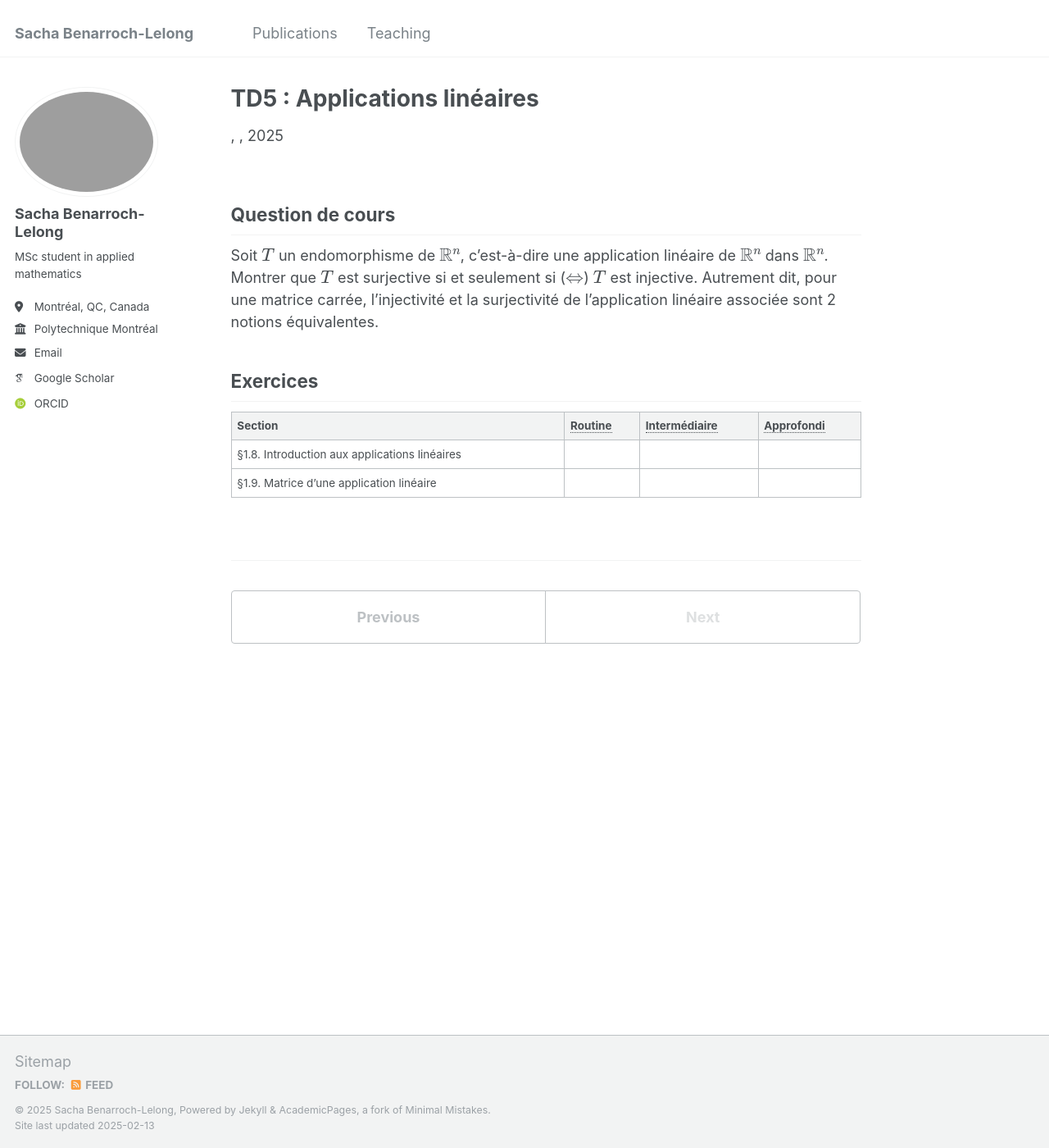
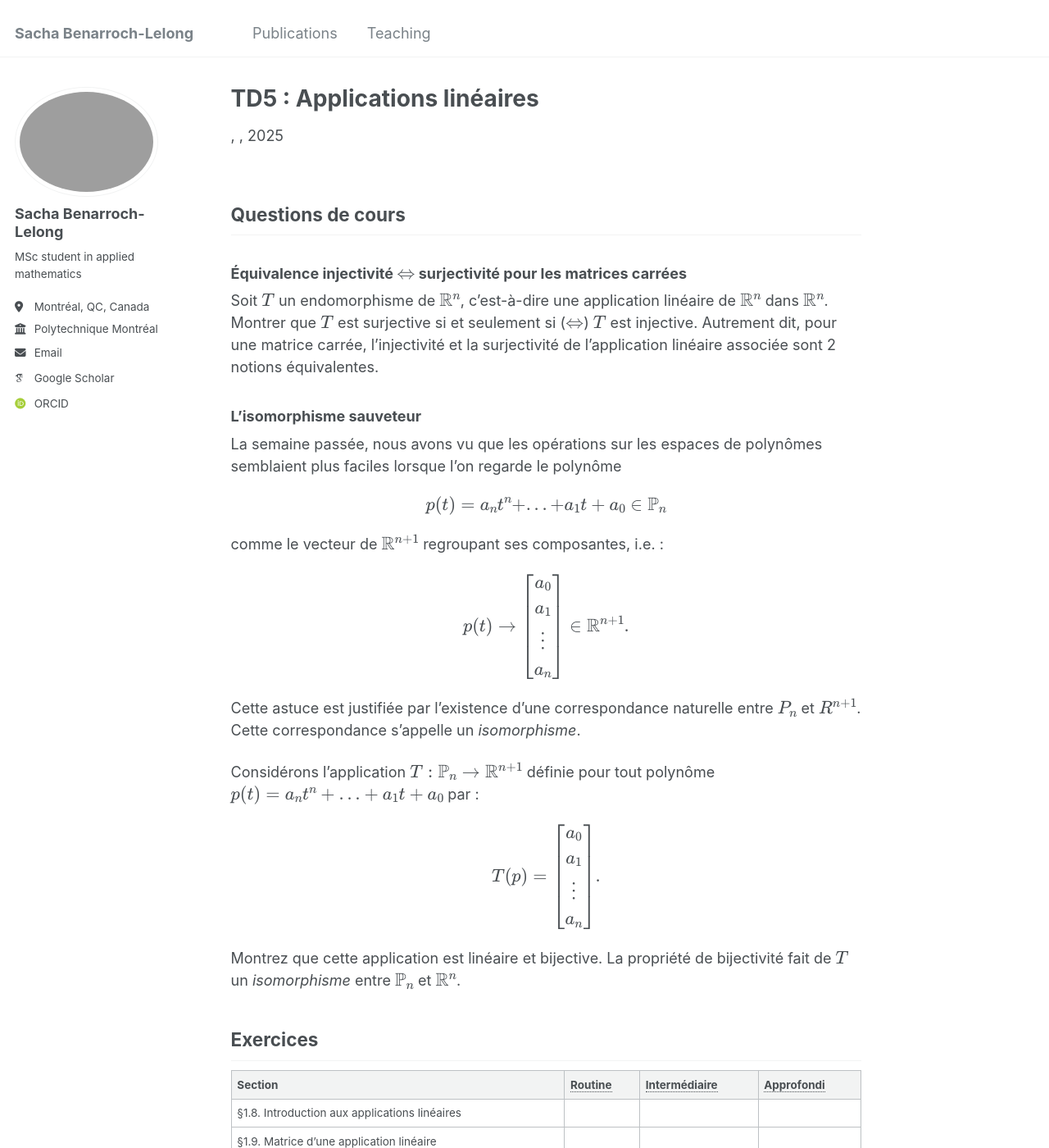
Before and after one commit to sblelong/sblelong.github.io, a Jekyll site: the page built from _teaching/mth1008/td5.md, in a window 1280 px wide and 1400 px high. Shown: the whole window at 82% size. Built offline with Jekyll 4.4.1, drawn with Linux system fonts in a browser that asks for light colours; some web fonts are replaced.

Commit message:
cours td5

```diff
--- a/_teaching/mth1008/td5.md
+++ b/_teaching/mth1008/td5.md
@@ -3,10 +3,29 @@ title: "TD5 : Applications linéaires"
 permalink: /teaching/mth1008/td5
 ---
 
-## Question de cours
+## Questions de cours
+
+### Équivalence injectivité \\(\Leftrightarrow\\) surjectivité pour les matrices carrées
 
 Soit \\(T\\) un endomorphisme de \\(\mathbb{R}^n\\), c'est-à-dire une application linéaire de \\(\mathbb{R}^n\\) dans \\(\mathbb{R}^n\\). Montrer que \\(T\\) est surjective si et seulement si (\\(\Leftrightarrow\\)) \\(T\\) est injective. Autrement dit, pour une matrice carrée, l'injectivité et la surjectivité de l'application linéaire associée sont 2 notions équivalentes.
 
+### L'isomorphisme sauveteur
+
+La semaine passée, nous avons vu que les opérations sur les espaces de polynômes semblaient plus faciles lorsque l'on regarde le polynôme
+
+$$p(t)=a_nt^n+...+a_1t+a_0\in\mathbb{P}_n$$
+
+comme le vecteur de \\(\mathbb{R}^{n+1}\\) regroupant ses composantes, i.e. :
+
+$$p(t)\to \begin{bmatrix}a_0\\ a_1\\ \vdots\\ a_n\end{bmatrix}\in\mathbb{R}^{n+1}.$$
+
+Cette astuce est justifiée par l'existence d'une correspondance naturelle entre \\(P_n\\) et \\(R^{n+1}\\). Cette correspondance s'appelle un *isomorphisme*.
+
+Considérons l'application \\(T : \mathbb{P}_n\to\mathbb{R}^{n+1}\\) définie pour tout polynôme \\(p(t)=a_nt^n+...+a_1t+a_0\\) par :
+
+$$T(p)=\begin{bmatrix}a_0\\ a_1\\ \vdots\\ a_n\end{bmatrix}.$$
+
+Montrez que cette application est linéaire et bijective. La propriété de bijectivité fait de \\(T\\) un *isomorphisme* entre \\(\mathbb{P}_n\\) et \\(\mathbb{R}^n\\).
 
 ## Exercices
 
```
